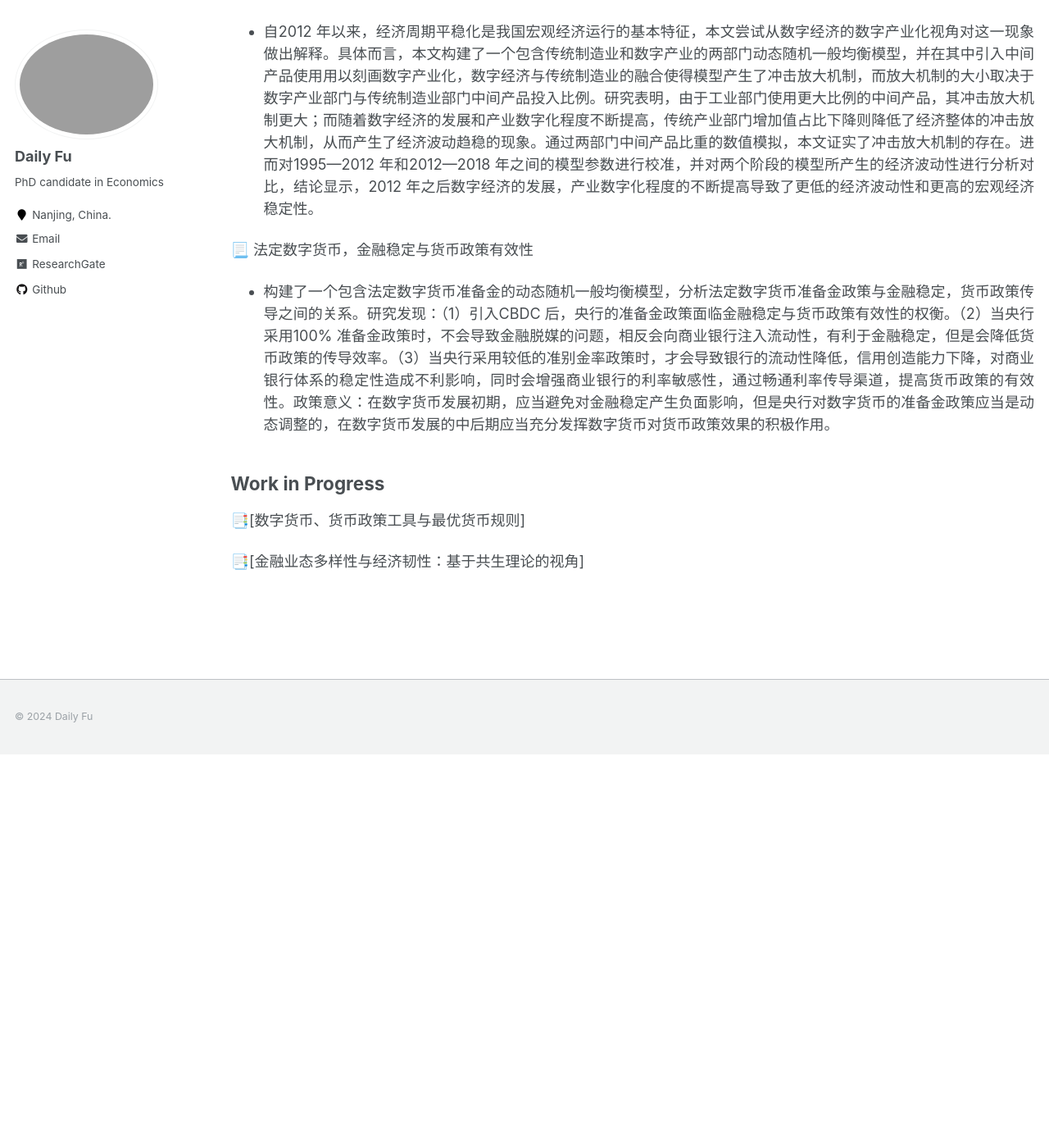
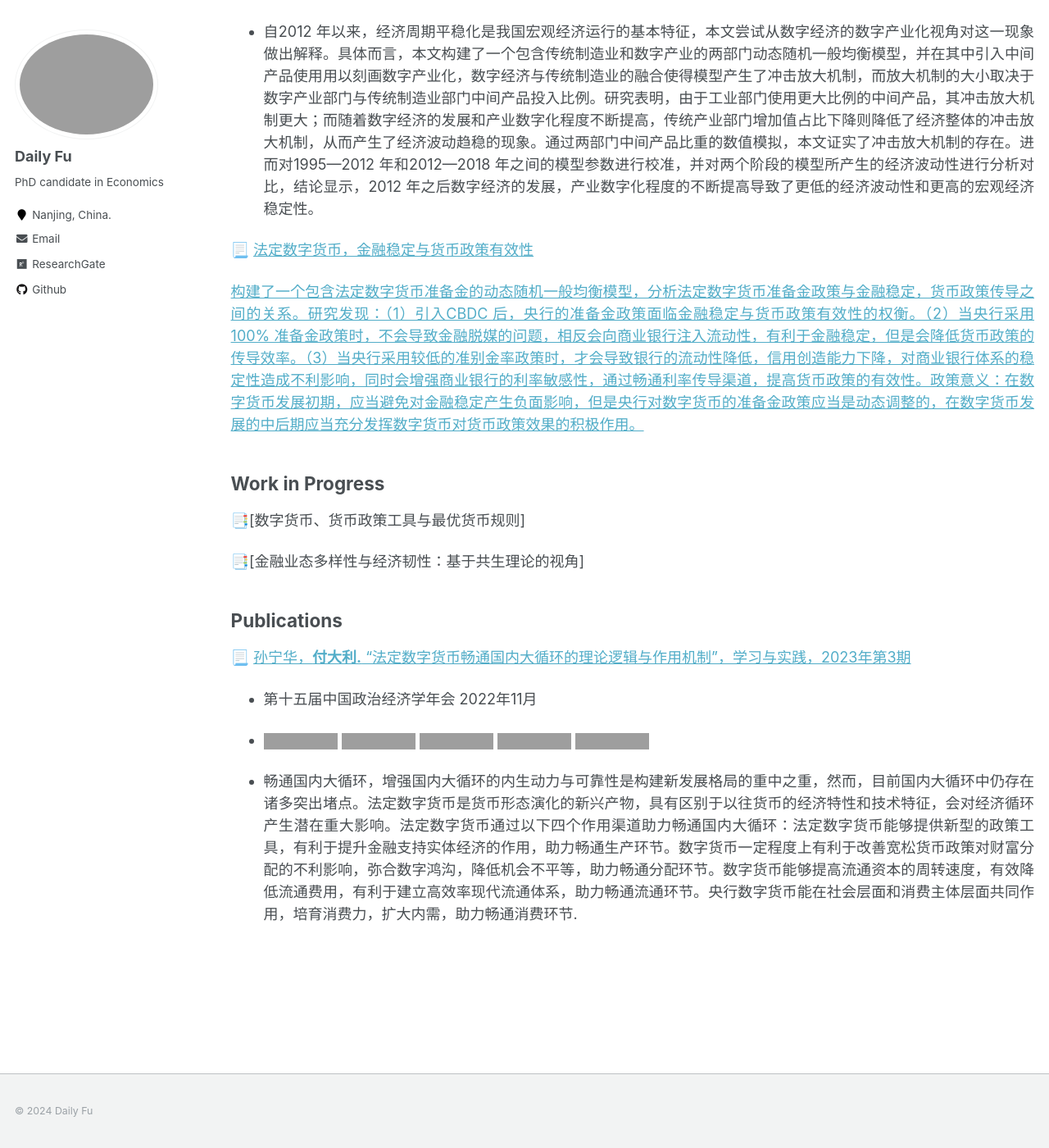
Before and after one commit to Dali-Fu/Dali-Fu.github.io, a Jekyll site: the page built from _pages/research.md, in a window 1280 px wide and 1400 px high, scrolled down 625 px. Shown: the whole window at 82% size. Built offline with Jekyll 4.4.1, drawn with Linux system fonts in a browser that asks for light colours; before the commit the page ends 1545 px from its top, so only the background shows below that; some of the changed lines change nothing that is shown; grey boxes are pictures that could not be loaded.

Commit message:
Update research.md

```diff
--- a/_pages/research.md
+++ b/_pages/research.md
@@ -43,17 +43,16 @@
 
   * 自2012 年以来，经济周期平稳化是我国宏观经济运行的基本特征，本文尝试从数字经济的数字产业化视角对这一现象做出解释。具体而言，本文构建了一个包含传统制造业和数字产业的两部门动态随机一般均衡模型，并在其中引入中间产品使用用以刻画数字产业化，数字经济与传统制造业的融合使得模型产生了冲击放大机制，而放大机制的大小取决于数字产业部门与传统制造业部门中间产品投入比例。研究表明，由于工业部门使用更大比例的中间产品，其冲击放大机制更大；而随着数字经济的发展和产业数字化程度不断提高，传统产业部门增加值占比下降则降低了经济整体的冲击放大机制，从而产生了经济波动趋稳的现象。通过两部门中间产品比重的数值模拟，本文证实了冲击放大机制的存在。进而对1995—2012 年和2012—2018 年之间的模型参数进行校准，并对两个阶段的模型所产生的经济波动性进行分析对比，结论显示，2012 年之后数字经济的发展，产业数字化程度的不断提高导致了更低的经济波动性和更高的宏观经济稳定性。
 
-📃 法定数字货币，金融稳定与货币政策有效性
+📃 [法定数字货币，金融稳定与货币政策有效性](#test2)
 
-  * 构建了一个包含法定数字货币准备金的动态随机一般均衡模型，分析法定数字货币准备金政策与金融稳定，货币政策传导之间的关系。研究发现：（1）引入CBDC 后，央行的准备金政策面临金融稳定与货币政策有效性的权衡。（2）当央行采用100% 准备金政策时，不会导致金融脱媒的问题，相反会向商业银行注入流动性，有利于金融稳定，但是会降低货币政策的传导效率。（3）当央行采用较低的准别金率政策时，才会导致银行的流动性降低，信用创造能力下降，对商业银行体系的稳定性造成不利影响，同时会增强商业银行的利率敏感性，通过畅通利率传导渠道，提高货币政策的有效性。政策意义：在数字货币发展初期，应当避免对金融稳定产生负面影响，但是央行对数字货币的准备金政策应当是动态调整的，在数字货币发展的中后期应当充分发挥数字货币对货币政策效果的积极作用。
+<a id="test2">构建了一个包含法定数字货币准备金的动态随机一般均衡模型，分析法定数字货币准备金政策与金融稳定，货币政策传导之间的关系。研究发现：（1）引入CBDC 后，央行的准备金政策面临金融稳定与货币政策有效性的权衡。（2）当央行采用100% 准备金政策时，不会导致金融脱媒的问题，相反会向商业银行注入流动性，有利于金融稳定，但是会降低货币政策的传导效率。（3）当央行采用较低的准别金率政策时，才会导致银行的流动性降低，信用创造能力下降，对商业银行体系的稳定性造成不利影响，同时会增强商业银行的利率敏感性，通过畅通利率传导渠道，提高货币政策的有效性。政策意义：在数字货币发展初期，应当避免对金融稳定产生负面影响，但是央行对数字货币的准备金政策应当是动态调整的，在数字货币发展的中后期应当充分发挥数字货币对货币政策效果的积极作用。
+</a>
 
 ## Work in Progress
 
 📑[数字货币、货币政策工具与最优货币规则]
 
 📑[金融业态多样性与经济韧性：基于共生理论的视角]
-
-<p hidden>[共同富裕的实现路径：国际比较与历史经验]<\p>
 
 ## Publications
 
```
